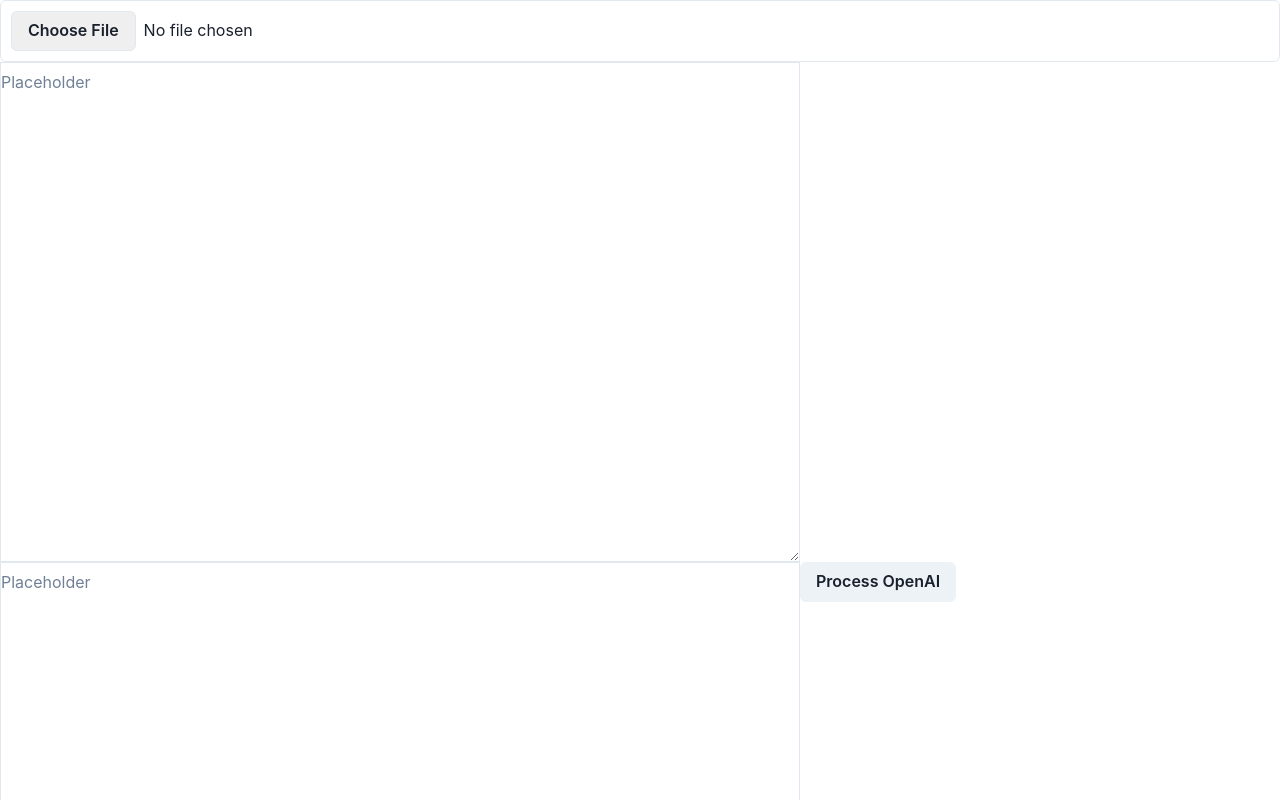
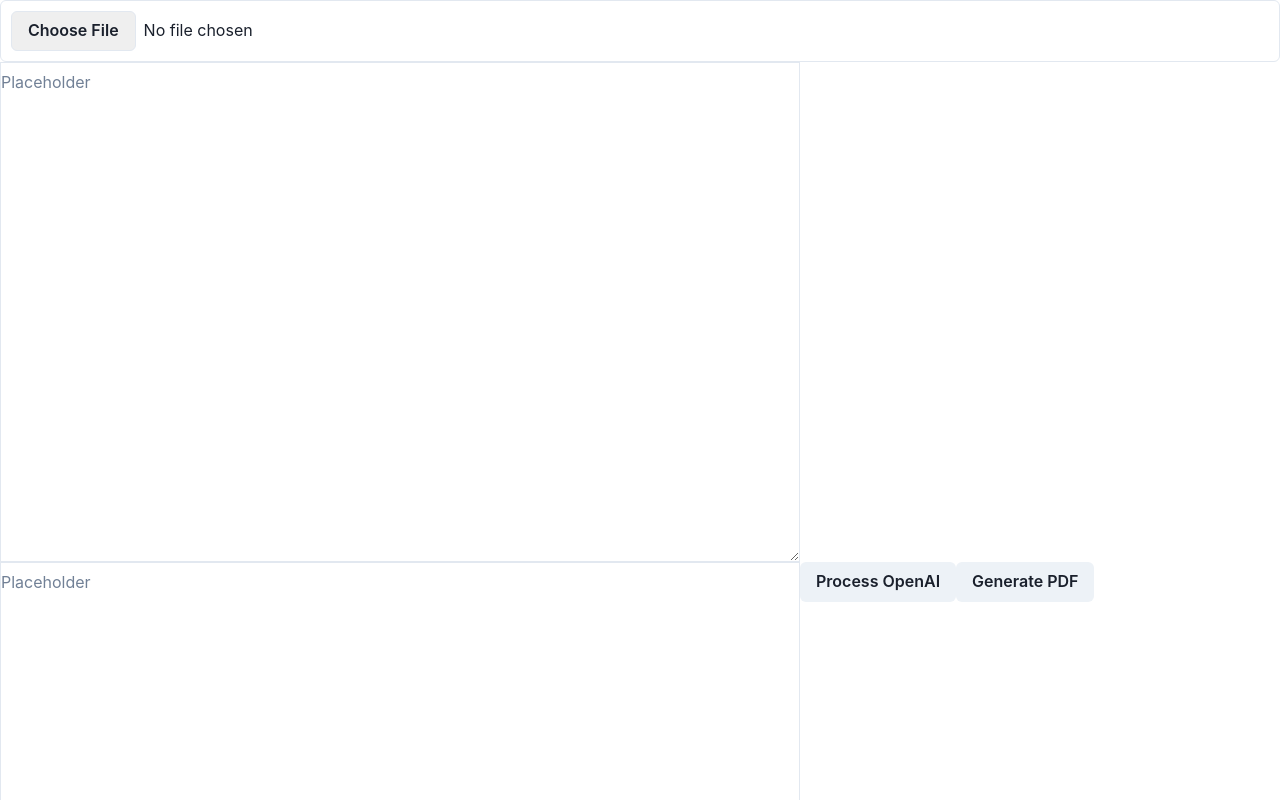
Before and after one commit to 0xkeivin/pdf-text-extract-transform, a Next.js app: page / in a window 1280 px wide. Shown: the top 800 px of the page. Built offline with nearby package versions, Linux system fonts and the light colour scheme; no server answers.

Commit message:
able to send data to backend

```diff
--- a/src/pages/index.tsx
+++ b/src/pages/index.tsx
@@ -9,6 +9,16 @@ import parseJSON from "@/utils/parseJSON";
 interface RowDatas {
   rowTitles: string[];
   rowValues: string[];
+}
+interface PdfTable {
+  title: string;
+  headers: string[];
+  rows: string[][];
+}
+
+interface OpenAIResponse {
+  key: string;
+  value: string;
 }
 
 export default function Home() {
@@ -43,7 +53,7 @@ export default function Home() {
       if (res.status === 200) {
         console.log("success");
         setPdfText(res.data.data);
-        console.log(pdfText)
+        console.log(pdfText);
       } else {
         console.log("error");
         setPdfText("something went wrong :(");
@@ -68,6 +78,23 @@ export default function Home() {
     });
     console.log(`rowData: ${JSON.stringify(rowData)}`);
     return rowData;
+  };
+  // transpose rowData to PDFTable format
+  const createPDFTableFromOpenAIResp = (
+    pdfTitle: string,
+    openAIResp: string
+  ): PdfTable => {
+    const parsedObj: OpenAIResponse[] = JSON.parse(openAIResp);
+    const tableData: PdfTable = {
+      title: pdfTitle,
+      headers: ["key", "value"],
+      rows: [],
+    };
+    for (const obj of parsedObj) {
+      tableData.rows.push([obj.key, obj.value]);
+    }
+    console.log(`tableData: ${JSON.stringify(tableData)} `);
+    return tableData;
   };
   // handlers
   const handleSubmit = async () => {
@@ -101,6 +128,50 @@ export default function Home() {
         isClosable: true,
       });
     }
+  };
+  const handleGeneratePdf = async () => {
+    const url2 = "http://localhost:5001/createpdf";
+    const axiosConfig = {
+      headers: {
+        "Content-Type": "application/json",
+      },
+    };
+    // const tableData: PdfTable = {
+    //   headers: rowData.rowTitles,
+    //   rows: [rowData.rowValues],
+    // };
+
+    // console.log(tableData);
+    // const tableDataJson = JSON.stringify(tableData);
+    // console.log(`tableDataJson:${tableDataJson}`);
+    // console.log(`${tableDataJson}`);
+
+    const pdfTableData = createPDFTableFromOpenAIResp("tony_stark", openAiText);
+    await axios
+      .post(
+        url2,
+        // tableDataJson,
+        {
+          data: JSON.stringify(pdfTableData),
+        },
+        axiosConfig
+      )
+      .then((res) => {
+        if (res.status === 200) {
+          console.log("createpdf success");
+          // console.log(res.data.data);
+          console.log(res)
+          const blob = new Blob([res.data], {
+            type: "application/pdf",
+          });
+          const link = document.createElement("a");
+          link.href = URL.createObjectURL(blob);
+          link.download = "tony_stark1.pdf";
+          link.click();
+        } else {
+          console.log("something went wrong with /createpdf :(");
+        }
+      });
   };
   const handleInputChange = (e: React.ChangeEvent<HTMLTextAreaElement>) => {
     const inputValue = e.target.value;
@@ -157,6 +228,7 @@ export default function Home() {
         width={800}
       />
       <Button onClick={handleSubmit}>Process OpenAI</Button>
+      <Button onClick={handleGeneratePdf}>Generate PDF</Button>
       <FlexibleFormTable onChange={onDataChange} rowData={rowData} />
     </>
   );
```
